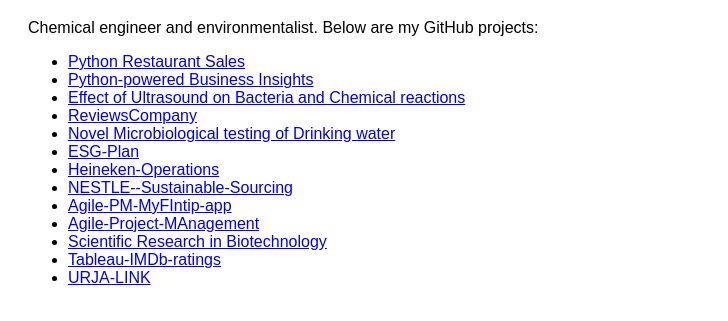
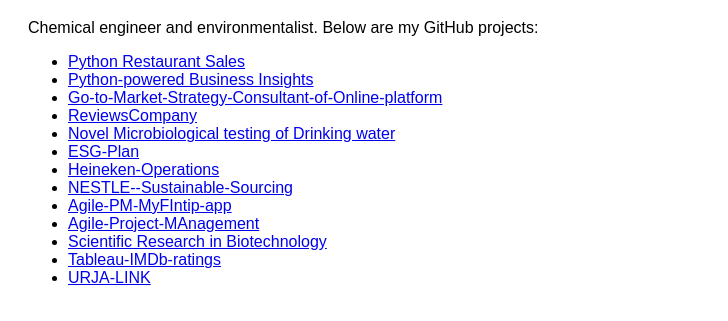
Before and after one commit to Arunima-Bollampally/Arunima-Bollampally, a plain HTML site: page index.html in a window 1280 px wide. Shown: the part 89-410 px from the top of the page, without its empty margins (0-728 px from the left). Drawn offline with Linux system fonts and the light colour scheme.

Commit message:
Update index.html

```diff
--- a/index.html
+++ b/index.html
@@ -13,7 +13,7 @@
   <ul>
     <li><a href="https://github.com/Arunima-Bollampally/Python-Restaurant-sales">Python Restaurant Sales</a></li>
     <li><a href="https://github.com/Arunima-Bollampally/Python-powered-Business-Insights">Python-powered Business Insights</a></li>
-    <li><a href="https://github.com/Arunima-Bollampally/Scientific-Research-in-Biotechnology">Effect of Ultrasound on Bacteria and Chemical reactions</a></li>
+    <li><a href="https://github.com/Arunima-Bollampally/Go-to-Market-Strategy-Consultant-of-Online-platform">Go-to-Market-Strategy-Consultant-of-Online-platform</a></li>
     <li><a href="https://github.com/Arunima-Bollampally/ReviewsCompany" target="_blank">ReviewsCompany</a></li>
     <li><a href="https://github.com/Arunima-Bollampally/NOVEL-WATER-TESTING">Novel Microbiological testing of Drinking water</a></li>
     <li><a href="https://github.com/Arunima-Bollampally/ESG-Plan" target="_blank">ESG-Plan</a></li>
```
